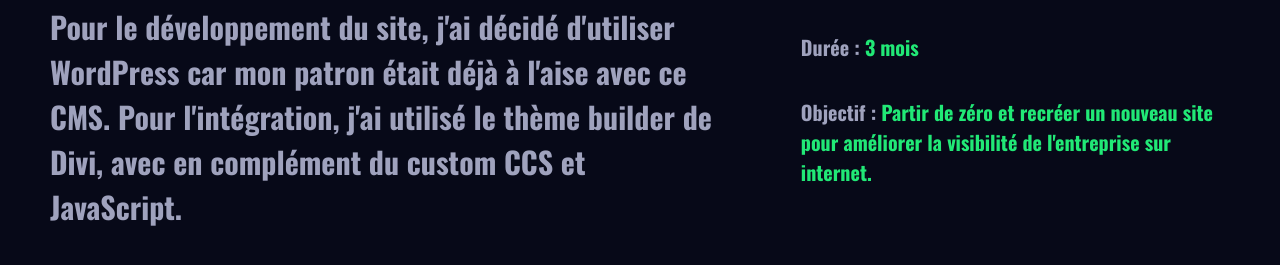
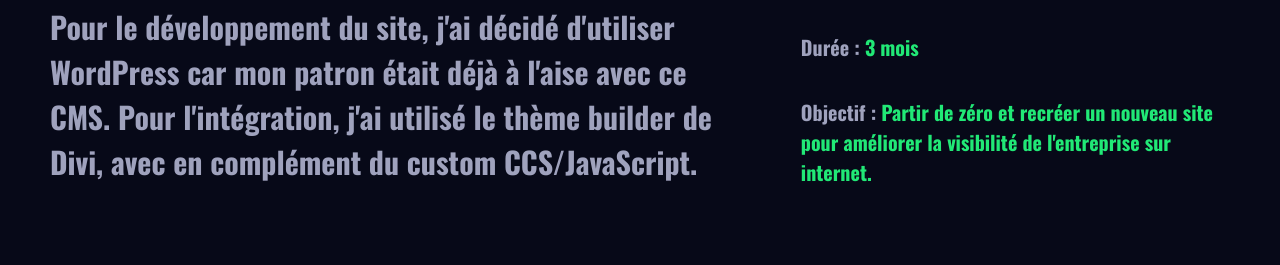
Before and after one commit to David-49/Portfolio-secondaire, a plain HTML site: page page-projets/cyclez.html in a window 1280 px wide. Shown: the part 994-1259 px from the top of the page. Drawn offline with nearby package versions, Linux system fonts and the light colour scheme.

Commit message:
Correction fautes d'orthographes V2

```diff
--- a/page-projets/cyclez.html
+++ b/page-projets/cyclez.html
@@ -73,8 +73,8 @@
           <p>
             Pour le développement du site, j'ai décidé d'utiliser WordPress car
             mon patron était déjà à l'aise avec ce CMS. Pour l'intégration, j'ai
-            utilisé le thème builder de Divi, avec en complément du custom CCS
-            et JavaScript.
+            utilisé le thème builder de Divi, avec en complément du custom
+            CCS/JavaScript.
           </p>
         </div>
         <div class="info-sup">
```
Also changed, not shown: page-projets/piikti.html (+2 -2 lines).
